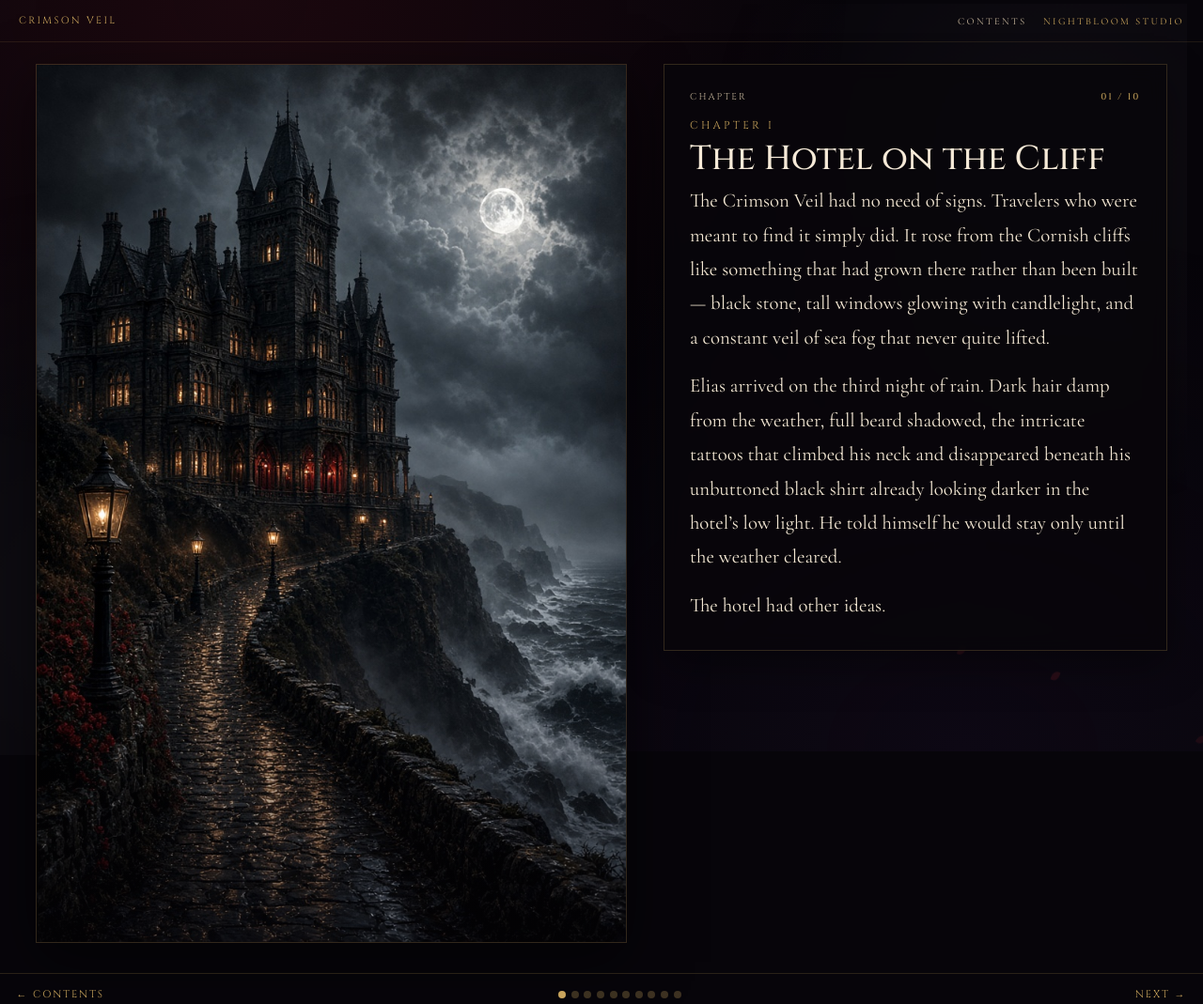
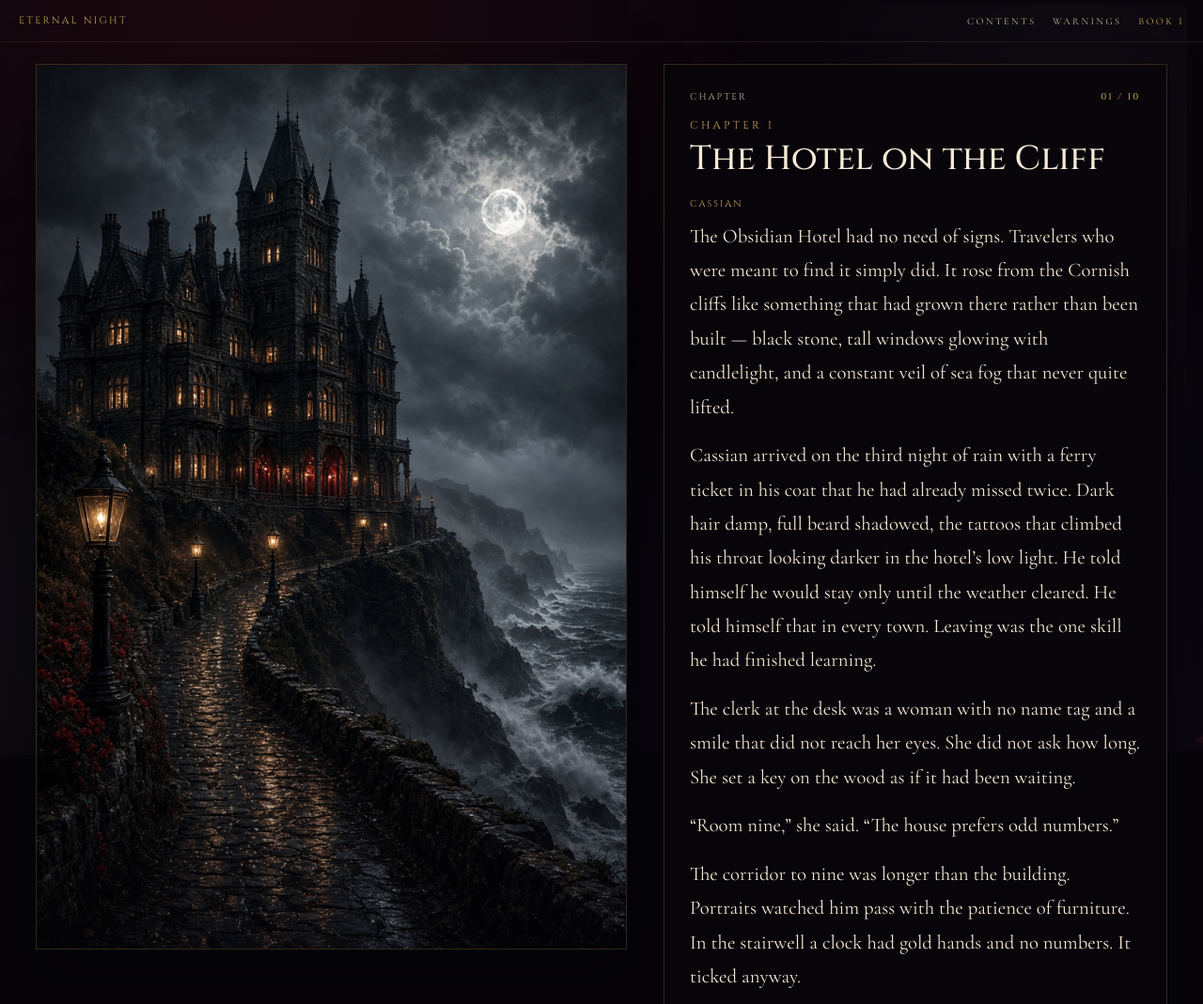
Before and after one commit to RainBowRot/Crimson_Veil, a plain HTML site: page chapter-01.html in a window 1280 px wide. Shown: the top 1069 px of the page at 94% size. Drawn offline with nearby package versions, Linux system fonts and the light colour scheme.

Commit message:
Eternal Night: Chapter I rewrite

```diff
--- a/chapter-01.html
+++ b/chapter-01.html
@@ -3,20 +3,26 @@
 <head>
   <meta charset="UTF-8" />
   <meta name="viewport" content="width=device-width, initial-scale=1" />
-  <title>Chapter I — Crimson Veil</title>
+  <meta name="theme-color" content="#07050a" />
+  <meta name="description" content="Eternal Night — Book I, Rainbow Rot. Chapter I: The Hotel on the Cliff." />
+  <title>Chapter I — Eternal Night</title>
+  <link rel="icon" href="favicon.svg" type="image/svg+xml" />
   <link rel="preconnect" href="https://fonts.googleapis.com" />
   <link href="https://fonts.googleapis.com/css2?family=Cinzel:wght@400;500;600&family=Cormorant+Garamond:ital,wght@0,400;0,500;1,400&display=swap" rel="stylesheet" />
   <link rel="stylesheet" href="css/style.css" />
+  <link rel="stylesheet" href="css/lock.css" />
 </head>
 <body>
+  <a class="skip" href="#chapter-text">Skip to text</a>
   <div class="fog"></div>
   <div class="petals"></div>
   <div class="page">
     <header class="topbar">
-      <a class="brand" href="index.html">Crimson Veil</a>
+      <a class="brand" href="index.html">Eternal Night</a>
       <div class="top-links">
         <a href="contents.html">Contents</a>
-        <span>NightBloom Studio</span>
+        <a href="warnings.html">Warnings</a>
+        <span>Book I</span>
       </div>
     </header>
     <main class="stage split">
@@ -24,22 +30,29 @@
         <figure class="art">
           <img src="images/ch01.jpg" alt="The Hotel on the Cliff" />
         </figure>
-
       </div>
-      <article class="prose">
+      <article class="prose" id="chapter-text">
         <div class="prose-card">
           <div class="progress"><span>Chapter</span><b>01 / 10</b></div>
           <p class="roman">Chapter I</p>
         <h2>The Hotel on the Cliff</h2>
-        <p>The Crimson Veil had no need of signs. Travelers who were meant to find it simply did. It rose from the Cornish cliffs like something that had grown there rather than been built — black stone, tall windows glowing with candlelight, and a constant veil of sea fog that never quite lifted.</p>
-        <p>Elias arrived on the third night of rain. Dark hair damp from the weather, full beard shadowed, the intricate tattoos that climbed his neck and disappeared beneath his unbuttoned black shirt already looking darker in the hotel’s low light. He told himself he would stay only until the weather cleared.</p>
-        <p>The hotel had other ideas.</p>
+          <p class="voice">Cassian</p>
+          <p>The Obsidian Hotel had no need of signs. Travelers who were meant to find it simply did. It rose from the Cornish cliffs like something that had grown there rather than been built — black stone, tall windows glowing with candlelight, and a constant veil of sea fog that never quite lifted.</p>
+          <p>Cassian arrived on the third night of rain with a ferry ticket in his coat that he had already missed twice. Dark hair damp, full beard shadowed, the tattoos that climbed his throat looking darker in the hotel’s low light. He told himself he would stay only until the weather cleared. He told himself that in every town. Leaving was the one skill he had finished learning.</p>
+          <p>The clerk at the desk was a woman with no name tag and a smile that did not reach her eyes. She did not ask how long. She set a key on the wood as if it had been waiting.</p>
+          <p>“Room nine,” she said. “The house prefers odd numbers.”</p>
+          <p>The corridor to nine was longer than the building. Portraits watched him pass with the patience of furniture. In the stairwell a clock had gold hands and no numbers. It ticked anyway.</p>
+          <p>His room faced the sea. He unpacked nothing except the needle case he carried out of habit — ink, steel, a small bottle of black. On his chest, under the unbuttoned shirt, a map of roads he had not stayed to finish. He sat on the edge of the bed and listened to the rain fail to sound like rain. It sounded like a held breath.</p>
+          <p>When he went back toward the lobby to ask about breakfast hours, the stairs delivered him to a different landing. A garden of purple roses showed through a tall window that had not been there. The roses were open. It was the wrong season for that.</p>
+          <p>He found the front door on the second try. The fog on the drive was so thick the gates were a rumor. He walked anyway, coat collar up, until the road bent and put the hotel in front of him again, lights warmer, as if pleased.</p>
+          <p>He stood in the wet and understood, without poetry, that leaving would take more than weather.</p>
+          <p>The hotel had other ideas. It always had.</p>
         </div>
       </article>
     </main>
     <nav class="nav">
       <a data-prev href="contents.html">← Contents</a>
-      <div class="dots"><a href="chapter-01.html" class="now"></a><a href="chapter-02.html"></a><a href="chapter-03.html"></a><a href="chapter-04.html"></a><a href="chapter-05.html"></a><a href="chapter-06.html"></a><a href="chapter-07.html"></a><a href="chapter-08.html"></a><a href="chapter-09.html"></a><a href="chapter-10.html"></a></div>
+      <div class="dots"><a href="chapter-01.html" class="now" aria-current="page" aria-label="Chapter I"></a><a href="chapter-02.html" aria-label="Chapter II"></a><a href="chapter-03.html" aria-label="Chapter III"></a><a href="chapter-04.html" aria-label="Chapter IV"></a><a href="chapter-05.html" aria-label="Chapter V"></a><a href="chapter-06.html" aria-label="Chapter VI"></a><a href="chapter-07.html" aria-label="Chapter VII"></a><a href="chapter-08.html" aria-label="Chapter VIII"></a><a href="chapter-09.html" aria-label="Chapter IX"></a><a href="chapter-10.html" aria-label="Chapter X"></a></div>
       <a data-next href="chapter-02.html">Next →</a>
     </nav>
   </div>
```
